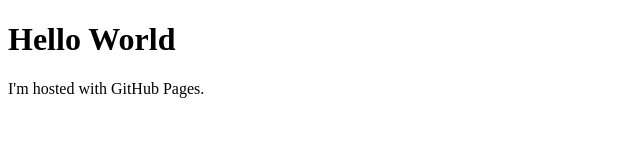
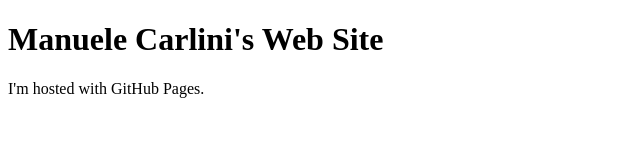
Before and after one commit to mc4rlini/mc4rlini.github.io, a plain HTML site: page index.html in a window 1280 px wide. Shown: the whole page, without its empty margins (0-640 px from the left). Drawn offline with Linux system fonts and the light colour scheme.

Commit message:
Update Index

```diff
--- a/index.html
+++ b/index.html
@@ -1,7 +1,7 @@
 <!DOCTYPE html>
 <html>
 <body>
-<h1>Hello World</h1>
+<h1>Manuele Carlini's Web Site</h1>
 <p>I'm hosted with GitHub Pages.</p>
 </body>
 </html>
```
